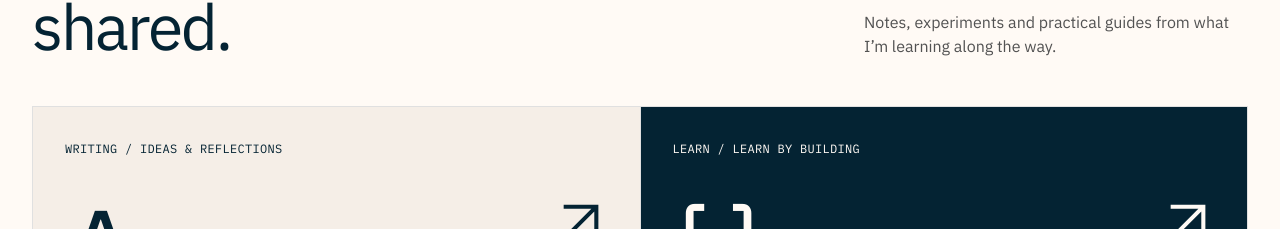
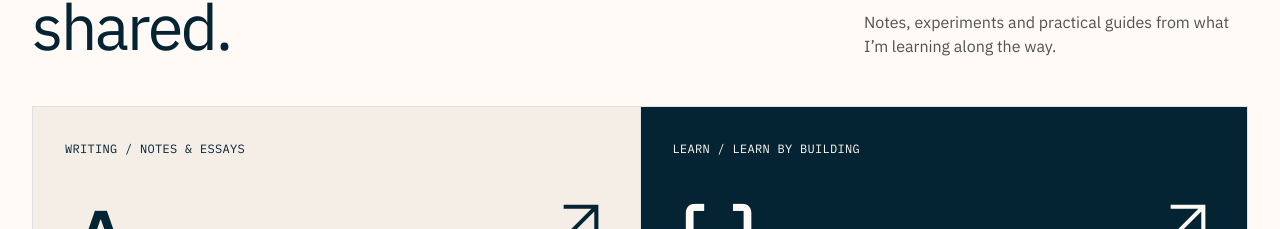
Before and after one commit to Kallon-Tech-savvy/Alhajicmkallon, a Next.js app: page / in a window 1280 px wide. Shown: the part 3667-3896 px from the top of the page. Built offline with nearby package versions, Linux system fonts and the light colour scheme.

Commit message:
copy(writing): remove self-linking CTA and unify homepage label

```diff
--- a/src/app/page.tsx
+++ b/src/app/page.tsx
@@ -108,7 +108,7 @@ export default function Home() {
           </div>
           <div className="explore-grid">
             <Link prefetch={false} href="/writing" className="explore-card">
-              <span className="swiss-meta">Writing / Ideas & reflections</span>
+              <span className="swiss-meta">Writing / Notes & essays</span>
               <span className="explore-symbol" aria-hidden="true">
                 Aa
                 <span>
```
